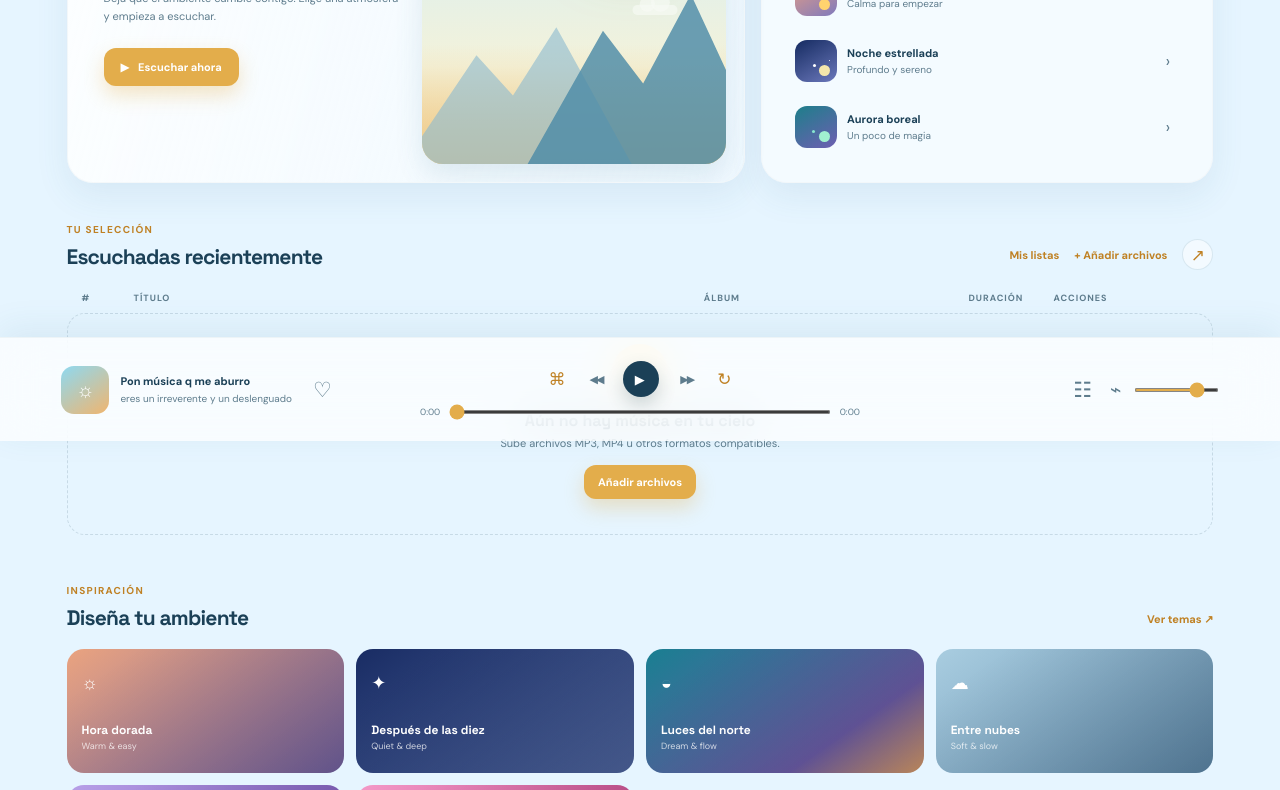
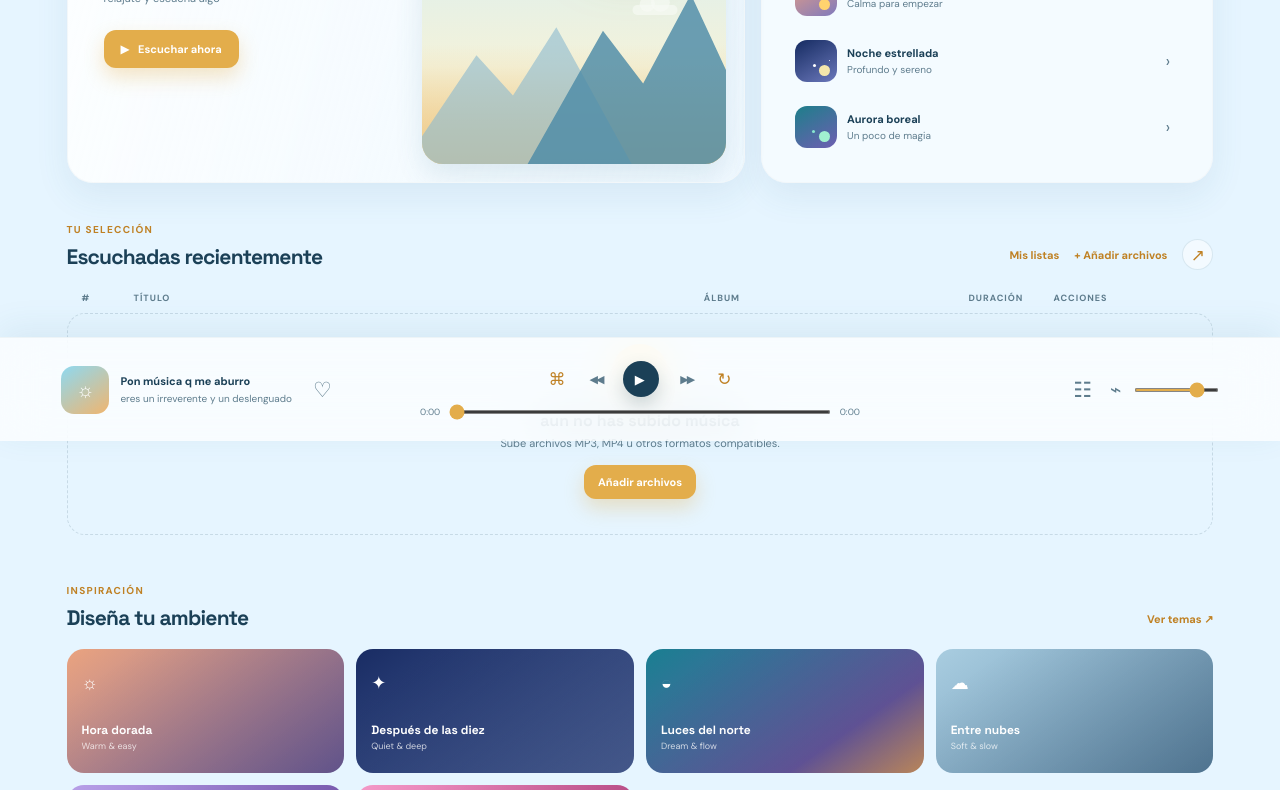
Before and after one commit to rippipupil/Starseeked, a plain HTML site: page index.html in a window 1280 px wide. Shown: the part 359-1149 px from the top of the page. Drawn offline with Linux system fonts and the light colour scheme.

Commit message:
Update custom texts

```diff
--- a/app.js
+++ b/app.js
@@ -240,7 +240,7 @@ function renderTracks() {
   }
   trackRows.innerHTML = '';
   const activePlaylist = playlists.find((item) => item.id === activePlaylistId);
-  const emptyTitle = activeView === 'favoritos' ? 'Aún no tienes favoritos' : activeView === 'recientes' ? 'Aún no hay historial' : activeView === 'playlist' ? `“${activePlaylist?.name || 'Lista'}” está vacía` : searchTerm ? 'No encontramos esa canción' : 'Aún no hay música en tu cielo';
+  const emptyTitle = activeView === 'favoritos' ? 'Aún no tienes favoritos' : activeView === 'recientes' ? 'Aún no hay historial' : activeView === 'playlist' ? `“${activePlaylist?.name || 'Lista'}” está vacía` : searchTerm ? 'No encontramos esa canción' : 'aun no has subido música';
   const emptyDescription = activeView === 'favoritos' ? 'Pulsa el corazón de una canción para guardarla aquí.' : activeView === 'recientes' ? 'Las canciones que escuches aparecerán en este espacio.' : activeView === 'playlist' ? 'Añade canciones desde el botón + de tu biblioteca.' : searchTerm ? 'Prueba con otro título, artista o álbum.' : 'Sube archivos MP3, MP4 u otros formatos compatibles.';
   $('#emptyState h3').textContent = emptyTitle;
   $('#emptyState p').textContent = emptyDescription;
--- a/index.html
+++ b/index.html
@@ -59,7 +59,7 @@
       <main class="main-content" id="top">
         <header class="topbar">
           <div>
-            <p class="eyebrow">Hola mama</p>
+            <p class="eyebrow">hey :]</p>
           </div>
           <div class="top-actions">
             <label class="search-box">
@@ -78,7 +78,7 @@
             <div class="hero-copy">
               <span class="pill"><span class="spark">✦</span> Tu cielo de hoy</span>
               <h2>Recuerda beber agua retra</h2>
-              <p>Deja que el ambiente cambie contigo. Elige una atmósfera y empieza a escuchar.</p>
+              <p>relajate y escucha algo</p>
               <button class="primary-button" id="heroPlayBtn"><span>▶</span> Escuchar ahora</button>
             </div>
             <div class="hero-art" aria-hidden="true">
```
